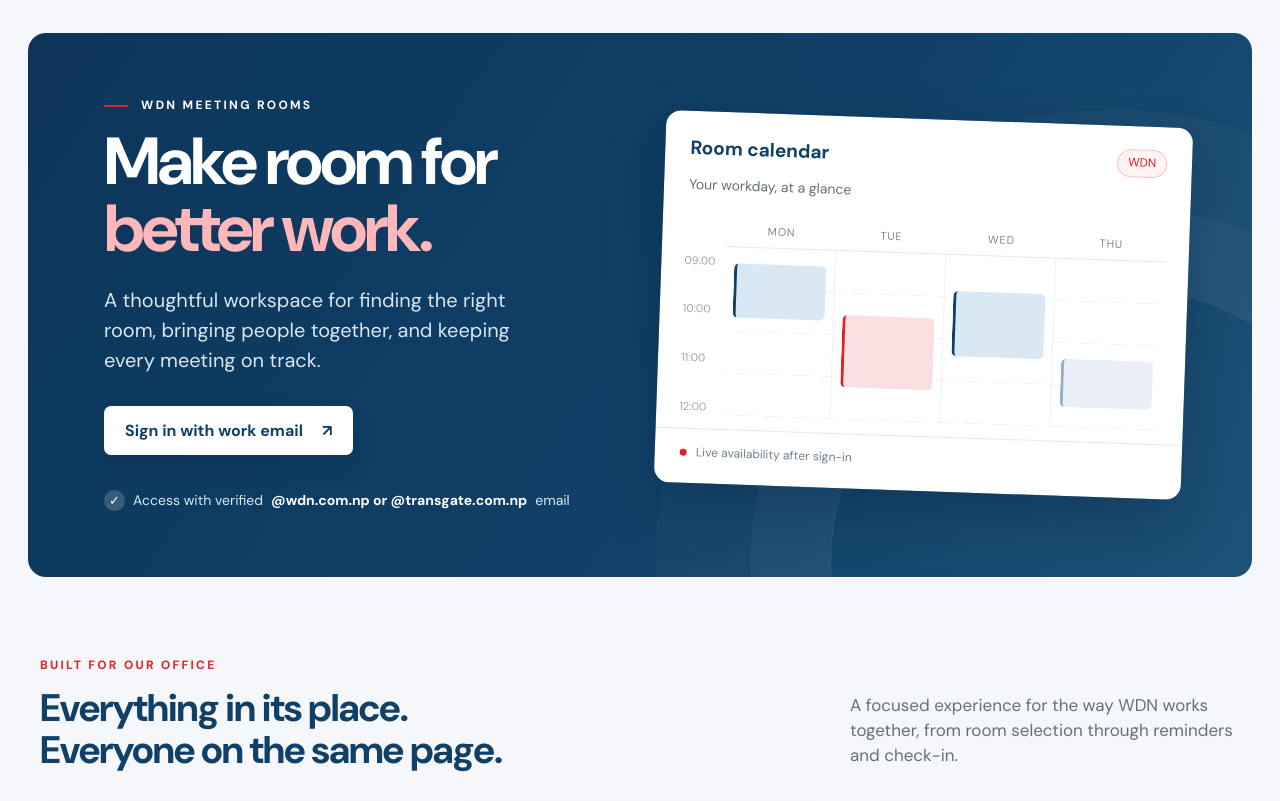
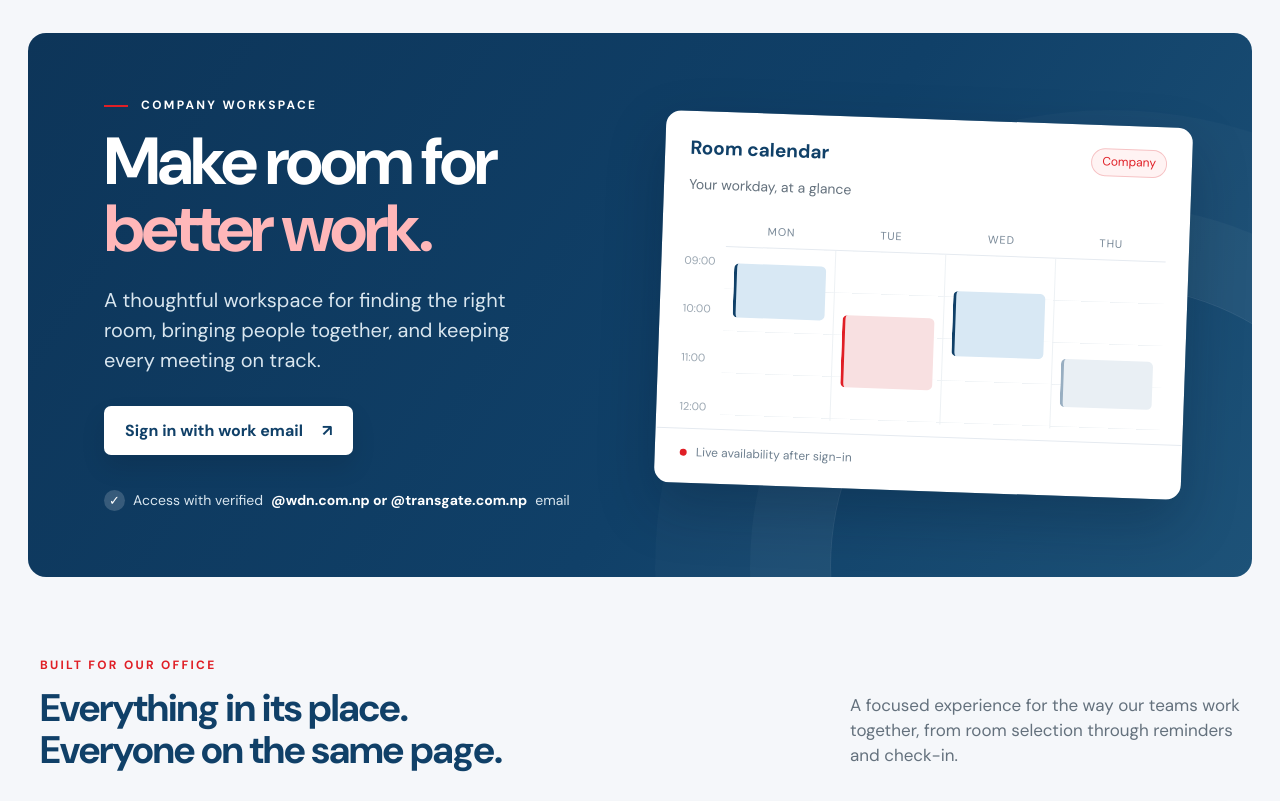
Before and after one commit to BINAYAK016/MeetingRoomSystemWDN, a Django app: page / in a window 1280 px wide. Shown: the part 156-957 px from the top of the page. Run offline with Django 5.2, Linux system fonts and the light colour scheme; parts of the project's set-up code (start-up, migrations or seed data) failed here and were passed over.

Commit message:
Refresh overview wording and meeting guidance

```diff
--- a/booking/static/booking/app.css
+++ b/booking/static/booking/app.css
@@ -163,6 +163,7 @@ button { cursor: pointer; }
 .live-dot { width: 8px; height: 8px; border-radius: 50%; background: #69d4a4; box-shadow: 0 0 0 4px rgb(105 212 164 / 13%); }
 .dashboard-hero h2 { font-size: clamp(31px, 3.4vw, 46px); margin: 0 0 12px; line-height: 1.1; }
 .dashboard-hero .hero-copy > p:not(.hero-kicker) { color: #c9deeb; max-width: 520px; margin: 0; }
+.dashboard-hero .form-actions { margin-top: 24px; }
 .hero-identity { display: inline-block; margin-top: 20px; padding: 7px 12px; border: 1px solid rgb(255 255 255 / 26%); border-radius: 100px; color: white; font-size: 14px; }
 .hero-decoration { position: absolute; inset: 0 0 0 auto; width: 37%; pointer-events: none; }
 .hero-ring { position: absolute; border: 1px solid rgb(255 255 255 / 12%); border-radius: 50%; }
--- a/templates/booking/home.html
+++ b/templates/booking/home.html
@@ -4,9 +4,14 @@
 {% block content %}
 {% if request.user.is_authenticated %}
 <div class="page-container dashboard-page">
-  <div class="page-heading"><div><p class="eyebrow">COMPANY WORKSPACE / OVERVIEW</p><h1>Your meeting room workspace</h1><p class="lead">A clear place to plan the conversations that matter.</p></div><span class="date-chip">{% now "l, j F Y" %}</span></div>
+  <div class="page-heading"><div><p class="eyebrow">COMPANY WORKSPACE / OVERVIEW</p><h1>Your meeting room workspace</h1><p class="lead">A space to plan the conversations that matter.</p></div><span class="date-chip">{% now "l, j F Y" %}</span></div>
   <section class="dashboard-hero" aria-labelledby="dashboard-hero-title">
-    <div class="hero-copy"><p class="hero-kicker"><span class="live-dot"></span> COMPANY WORKSPACE</p><h2 id="dashboard-hero-title">Make room for better work.</h2><p>See live availability, reserve a space, and manage your meetings.</p><div class="form-actions"><a class="button button-light" href="{% url 'booking-new' %}">Book a room →</a><a class="button button-quiet" href="{% url 'calendar' %}">View calendar</a></div></div>
+    <div class="hero-copy">
+      <p class="hero-kicker"><span class="live-dot"></span> COMPANY WORKSPACE</p>
+      <h2 id="dashboard-hero-title">Your meetings, made simple.</h2>
+      <p>Check availability, reserve a room, and keep your meetings organized with ease.</p>
+      <div class="form-actions"><a class="button button-light" href="{% url 'booking-new' %}">Book a room →</a><a class="button button-quiet" href="{% url 'calendar' %}">View calendar</a></div>
+    </div>
     <div class="hero-decoration" aria-hidden="true"><div class="hero-ring ring-one"></div><div class="hero-ring ring-two"></div><div class="hero-mark"><img src="{% static 'booking/transgate-symbol.svg' %}" alt="" width="112" height="90"></div></div>
   </section>
   <section class="metric-grid" aria-label="Workspace summary">
@@ -15,17 +20,26 @@
     <div class="metric-card"><div class="metric-icon icon-clock" aria-hidden="true">◷</div><p class="metric-label">Booking window</p><p class="metric-value">{% if policy %}{{ policy.advance_days }}<small> days</small>{% else %}—{% endif %}</p><p class="metric-note">Office hours {% if policy %}{{ policy.opens_at|time:"H:i" }}–{{ policy.closes_at|time:"H:i" }}{% else %}to be set{% endif %}</p></div>
   </section>
   <div class="dashboard-grid">
-    <section class="panel" aria-labelledby="rooms-heading"><div class="panel-head"><div><p class="eyebrow">THE SPACE</p><h2 id="rooms-heading">Room directory</h2></div><a href="{% url 'rooms' %}">All rooms →</a></div>
+    <section class="panel" aria-labelledby="rooms-heading"><div class="panel-head"><h2 id="rooms-heading">Room Directory</h2><a href="{% url 'rooms' %}">All rooms →</a></div>
       {% if rooms %}<div class="room-list">{% for room in rooms %}<article class="room-row"><span class="room-avatar" aria-hidden="true">{{ forloop.counter|stringformat:"02d" }}</span><div class="room-info"><h3>{{ room.name }}</h3><p>{{ room.location }} · Floor {{ room.floor }}</p></div><span class="capacity-chip">{{ room.capacity }} people</span></article>{% endfor %}</div>
       {% else %}<div class="empty-state"><span class="empty-icon" aria-hidden="true">▦</span><h3>Rooms are being prepared</h3><p>Room details will appear here once they are added to the system.</p></div>{% endif %}
     </section>
-    <section class="panel next-panel" aria-labelledby="next-heading"><div class="panel-head"><div><p class="eyebrow">PLAN YOUR DAY</p><h2 id="next-heading">Your next steps</h2></div></div><ol class="progress-list"><li class="complete"><span class="progress-number">1</span><div><strong>Browse availability</strong><p>Find a room and time on the live calendar.</p></div></li><li class="complete"><span class="progress-number">2</span><div><strong>Request a space</strong><p>Add attendees and a repeating schedule. Rooms marked as requiring approval need Front Desk review. Other rooms confirm automatically.</p></div></li><li class="complete"><span class="progress-number">3</span><div><strong>Check in</strong><p>Use the secure link in the reminder email after the meeting starts.</p></div></li></ol><a class="button button-primary" href="{% url 'calendar' %}">Open calendar →</a></section>
+    <section class="panel next-panel" aria-labelledby="next-heading">
+      <div class="panel-head"><div><p class="eyebrow">PLAN YOUR DAY</p><h2 id="next-heading">Your next steps</h2></div></div>
+      <ol class="progress-list">
+        <li class="complete"><span class="progress-number">1</span><div><strong>Find an Available Room</strong><p>View the live calendar to check room availability and select a suitable date and time.</p></div></li>
+        <li class="complete"><span class="progress-number">2</span><div><strong>Book Your Room</strong><p>Enter your meeting details, add attendee email addresses, and set up recurring bookings if needed. Rooms requiring approval will be reviewed by the Front Desk; all other bookings will be confirmed automatically.</p></div></li>
+        <li class="complete"><span class="progress-number">3</span><div><strong>Receive Your Confirmation</strong><p>Check your email for booking confirmation and meeting reminders.</p></div></li>
+        <li class="complete"><span class="progress-number">4</span><div><strong>Check In to Your Meeting</strong><p>Once your meeting starts, use the secure check-in link provided in your reminder email to confirm your attendance.</p></div></li>
+      </ol>
+      <a class="button button-primary" href="{% url 'calendar' %}">Open calendar →</a>
+    </section>
   </div>
 </div>
 {% else %}
 <div class="page-container public-page">
-  <section class="public-hero"><div class="public-hero-copy"><p class="eyebrow eyebrow-light"><span class="eyebrow-line"></span> WDN MEETING ROOMS</p><h1>Make room for<br><em>better work.</em></h1><p>A thoughtful workspace for finding the right room, bringing people together, and keeping every meeting on track.</p><a class="button button-light" href="{% url 'sign-in' %}">Sign in with work email <span aria-hidden="true">↗</span></a><div class="hero-trust"><span class="trust-icon" aria-hidden="true">✓</span> Access with verified <strong>{{ employee_email_domain_label }}</strong> email</div></div><div class="preview-wrap" aria-label="Room calendar illustration"><div class="preview-card"><div class="preview-top"><span class="preview-title">Room calendar</span><span class="preview-badge">WDN</span></div><div class="preview-date">Your workday, at a glance</div><div class="calendar-preview"><div class="preview-times"><span>09:00</span><span>10:00</span><span>11:00</span><span>12:00</span></div><div class="preview-lanes"><div class="lane-head"><span>MON</span><span>TUE</span><span>WED</span><span>THU</span></div><div class="lane-grid"><div class="preview-block block-one"></div><div class="preview-block block-two"></div><div class="preview-block block-three"></div><div class="preview-block block-four"></div></div></div></div><div class="preview-foot"><span class="preview-dot"></span> Live availability after sign-in</div></div></div></section>
-  <section class="intro-section"><div class="intro-title"><p class="eyebrow">BUILT FOR OUR OFFICE</p><h2>Everything in its place.<br>Everyone on the same page.</h2></div><p class="intro-copy">A focused experience for the way WDN works together, from room selection through reminders and check-in.</p></section>
+  <section class="public-hero"><div class="public-hero-copy"><p class="eyebrow eyebrow-light"><span class="eyebrow-line"></span> COMPANY WORKSPACE</p><h1>Make room for<br><em>better work.</em></h1><p>A thoughtful workspace for finding the right room, bringing people together, and keeping every meeting on track.</p><a class="button button-light" href="{% url 'sign-in' %}">Sign in with work email <span aria-hidden="true">↗</span></a><div class="hero-trust"><span class="trust-icon" aria-hidden="true">✓</span> Access with verified <strong>{{ employee_email_domain_label }}</strong> email</div></div><div class="preview-wrap" aria-label="Room calendar illustration"><div class="preview-card"><div class="preview-top"><span class="preview-title">Room calendar</span><span class="preview-badge">Company</span></div><div class="preview-date">Your workday, at a glance</div><div class="calendar-preview"><div class="preview-times"><span>09:00</span><span>10:00</span><span>11:00</span><span>12:00</span></div><div class="preview-lanes"><div class="lane-head"><span>MON</span><span>TUE</span><span>WED</span><span>THU</span></div><div class="lane-grid"><div class="preview-block block-one"></div><div class="preview-block block-two"></div><div class="preview-block block-three"></div><div class="preview-block block-four"></div></div></div></div><div class="preview-foot"><span class="preview-dot"></span> Live availability after sign-in</div></div></div></section>
+  <section class="intro-section"><div class="intro-title"><p class="eyebrow">BUILT FOR OUR OFFICE</p><h2>Everything in its place.<br>Everyone on the same page.</h2></div><p class="intro-copy">A focused experience for the way our teams work together, from room selection through reminders and check-in.</p></section>
   <section class="feature-grid" aria-label="Features"><article class="feature-card"><span class="feature-number">01</span><span class="feature-symbol" aria-hidden="true">✦</span><h3>Secure access</h3><p>Use a one-time link sent to your verified company email.</p></article><article class="feature-card"><span class="feature-number">02</span><span class="feature-symbol" aria-hidden="true">▦</span><h3>Clear availability</h3><p>See room schedules and find the right space for your team.</p></article><article class="feature-card"><span class="feature-number">03</span><span class="feature-symbol" aria-hidden="true">◷</span><h3>Confident check-in</h3><p>Confirm your meeting by email so unused rooms become free again.</p></article></section>
 </div>
 {% endif %}
```
